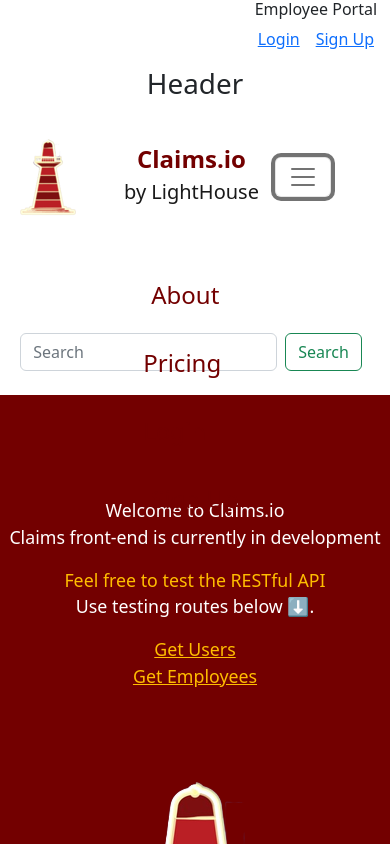
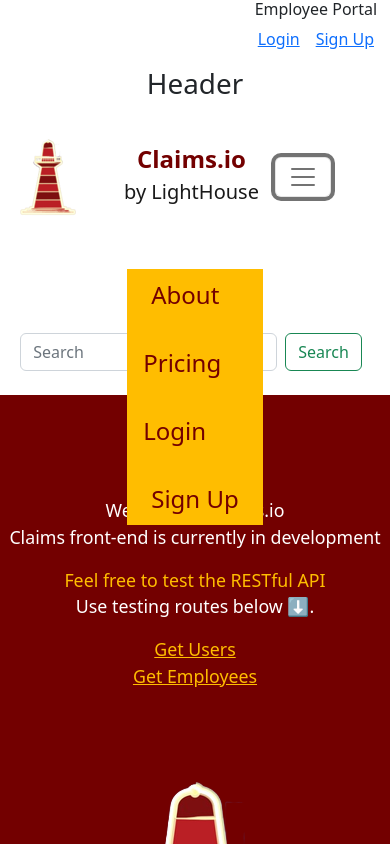
Before and after one commit to JasmineDaniels/Claims.io, a React (Create React App) app in the folder client/: page / in a window 390 px wide. Both pictures are taken after a click on the button "Toggle navigation". Shown: the top 844 px of the page. Built offline with nearby package versions, Linux system fonts and the light colour scheme.

Commit message:
nav collasped styling --wip

```diff
--- a/client/src/components/Navigation/MainNav/MainNavigation.js
+++ b/client/src/components/Navigation/MainNav/MainNavigation.js
@@ -37,7 +37,7 @@ export default function MainNavigation() {
 
                     <Navbar.Collapse className="collapse navbar-collapse" id="navbar">
                         <div className='col pb-5'>
-                            <div className='main-navlinks rounded-pill mx-auto fix-center '>
+                            <div className='main-navlinks mx-auto fix-center '>
                                 <ul >
                                     <Link to={'/about'} className="nav-link mx-2">About</Link>
                                     <Link to={'/pricing'} className="nav-link ">Pricing</Link>
--- a/client/src/components/Navigation/MainNav/main-nav.css
+++ b/client/src/components/Navigation/MainNav/main-nav.css
@@ -43,18 +43,19 @@
 .main-navlinks{
     background-color: var(--LHGold);
     width: fit-content;
+    border-radius: 4rem;
+}
 
-}
 
 @media (max-width: 768px){
     .nav ul {
         flex-direction: column;
     }
-}
 
-@media (max-width: 768px){
     .main-navlinks{
-        background-color: transparent !important;
+        /* background-color: transparent !important; */
+        border-radius: 0;
+
     }
 }
 
```
